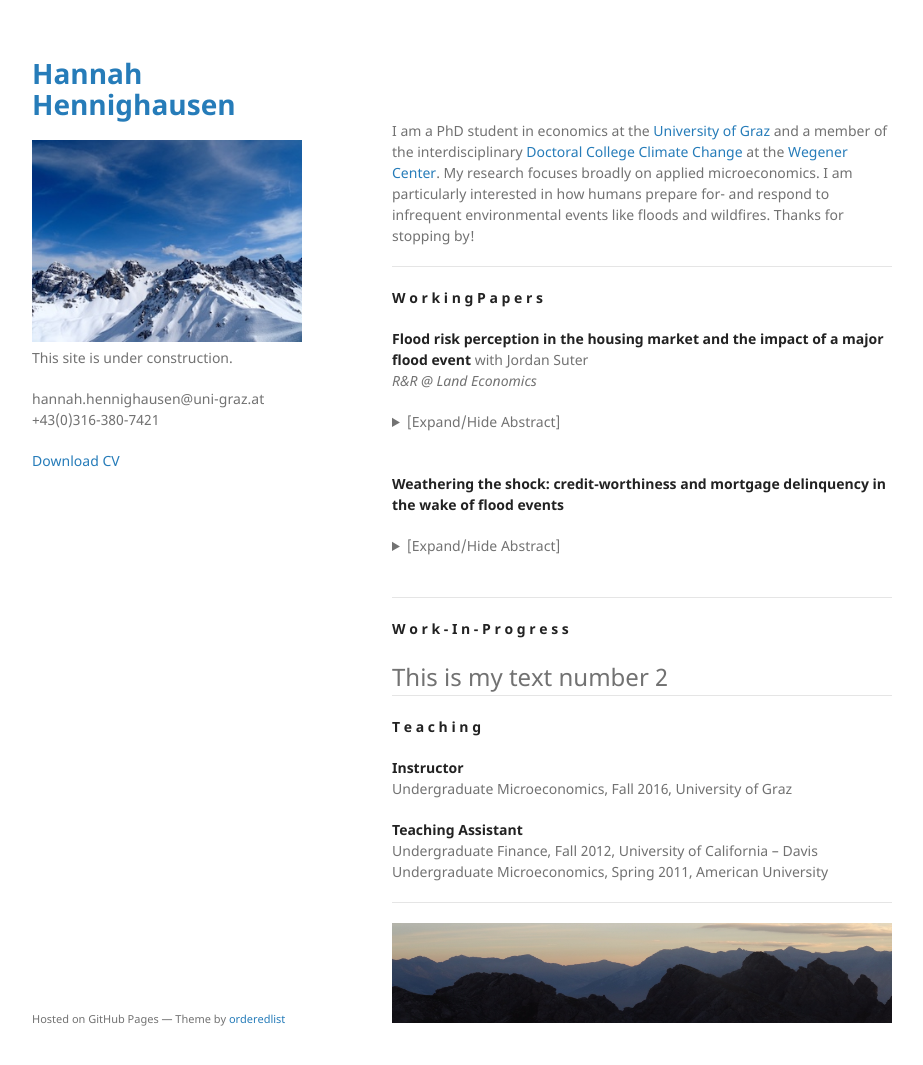
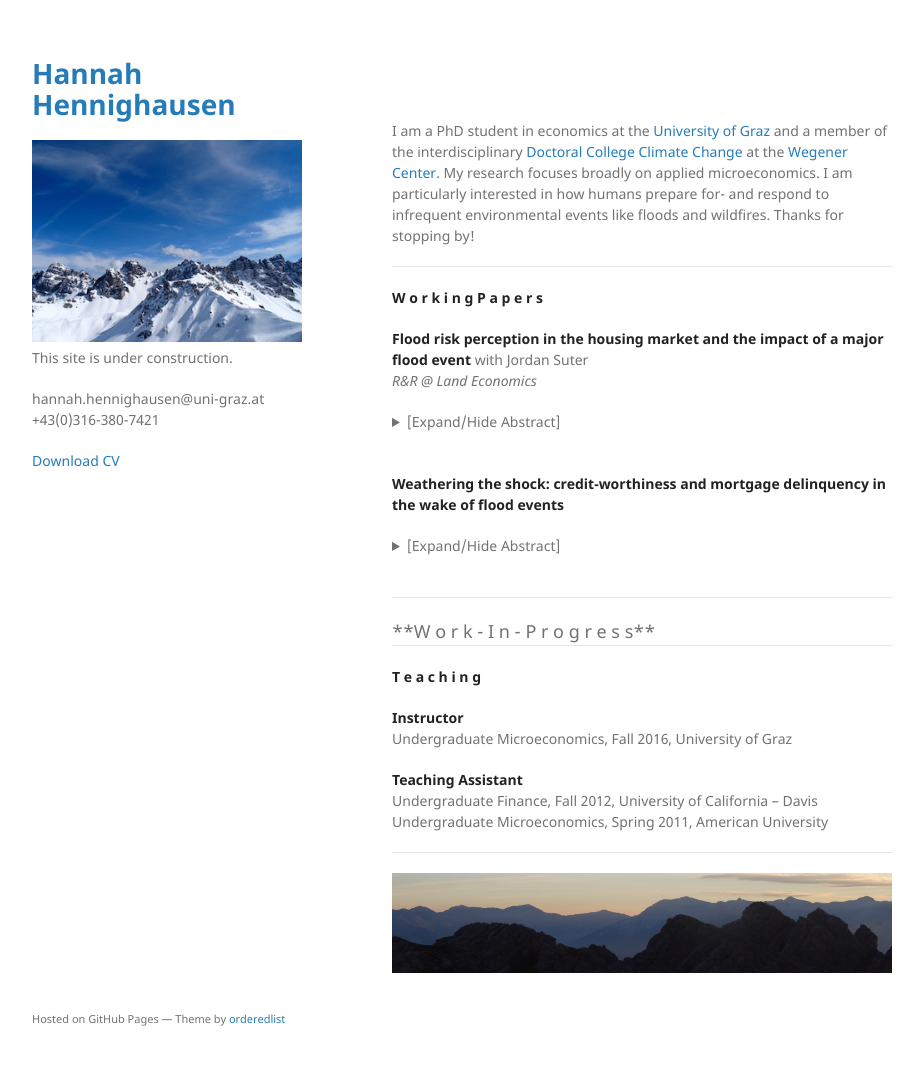
Before and after one commit to hannahhennighausen/hannahhennighausen.github.io, a Jekyll site: the page built from index.md, in a window 1280 px wide and 1098 px high. Shown: the top 1065 px of the window, without its empty margins (178-1101 px from the left). Built offline with Jekyll 4.4.1, drawn with Linux system fonts in a browser that asks for light colours.

Commit message:
Update index.md

```diff
--- a/index.md
+++ b/index.md
@@ -32,9 +32,7 @@
 
 * * *
 
-**W o r k - I n - P r o g r e s s**
-
-<font size="5"> This is my text number 2 </font>
+<font size="4"> **W o r k - I n - P r o g r e s s** </font>
 
 * * *
 
```
